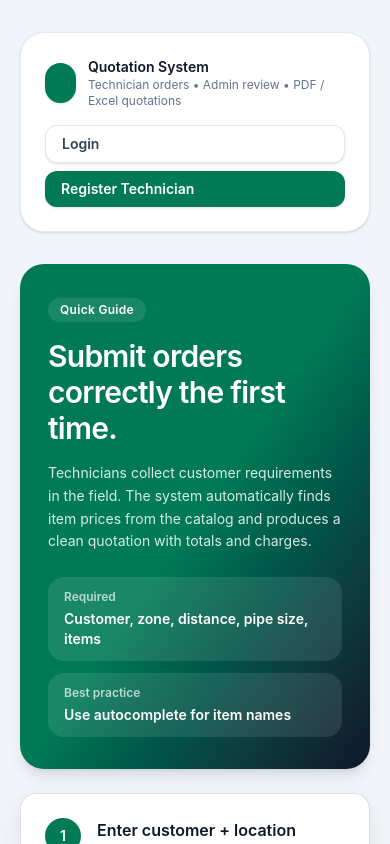
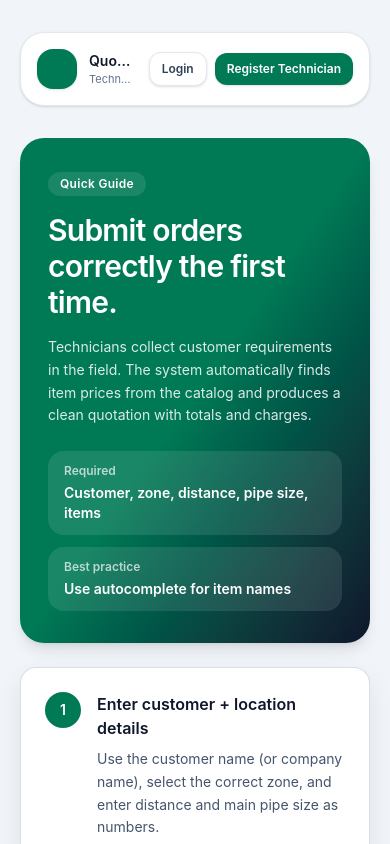
Before and after one commit to mosattz/quotation, a React (Vite) app in the folder quotation-frontend/: page / in a window 390 px wide. Shown: the top 844 px of the page. Built offline with nearby package versions, Linux system fonts and the light colour scheme; no server answers.

Commit message:
Make landing header compact on mobile

```diff
--- a/quotation-frontend/src/pages/Landing.jsx
+++ b/quotation-frontend/src/pages/Landing.jsx
@@ -29,28 +29,28 @@ export default function Landing() {
   return (
     <div className="min-h-screen w-screen bg-slate-100">
       <div className="flex min-h-screen flex-col px-5 py-8 md:px-8 lg:px-10 2xl:px-12">
-        <header className="flex flex-col gap-4 rounded-3xl border border-slate-200 bg-white px-6 py-6 shadow-sm md:flex-row md:items-center md:justify-between">
-          <div className="flex items-center gap-3">
-            <div className="h-10 w-10 rounded-2xl bg-emerald-700 shadow-sm" />
-            <div>
-              <div className="text-sm font-semibold text-slate-900">
+        <header className="flex items-center justify-between gap-4 rounded-3xl border border-slate-200 bg-white px-4 py-4 shadow-sm sm:px-6 sm:py-6">
+          <div className="flex min-w-0 items-center gap-3">
+            <div className="h-10 w-10 shrink-0 rounded-2xl bg-emerald-700 shadow-sm" />
+            <div className="min-w-0">
+              <div className="truncate text-sm font-semibold text-slate-900">
                 Quotation System
               </div>
-              <div className="text-xs text-slate-500">
+              <div className="truncate text-[11px] text-slate-500 sm:text-xs">
                 Technician orders • Admin review • PDF / Excel quotations
               </div>
             </div>
           </div>
-          <div className="flex flex-col gap-2 sm:flex-row sm:items-center">
+          <div className="flex shrink-0 items-center gap-2">
             <Link
               to="/login"
-              className="rounded-xl border border-slate-200 bg-white px-4 py-2 text-sm font-semibold text-slate-700 shadow-sm transition hover:bg-slate-50"
+              className="rounded-xl border border-slate-200 bg-white px-3 py-2 text-xs font-semibold text-slate-700 shadow-sm transition hover:bg-slate-50 sm:px-4 sm:text-sm"
             >
               Login
             </Link>
             <Link
               to="/register"
-              className="rounded-xl bg-emerald-700 px-4 py-2 text-sm font-semibold text-white shadow-sm transition hover:bg-emerald-800"
+              className="rounded-xl bg-emerald-700 px-3 py-2 text-xs font-semibold text-white shadow-sm transition hover:bg-emerald-800 sm:px-4 sm:text-sm"
             >
               Register Technician
             </Link>
```
